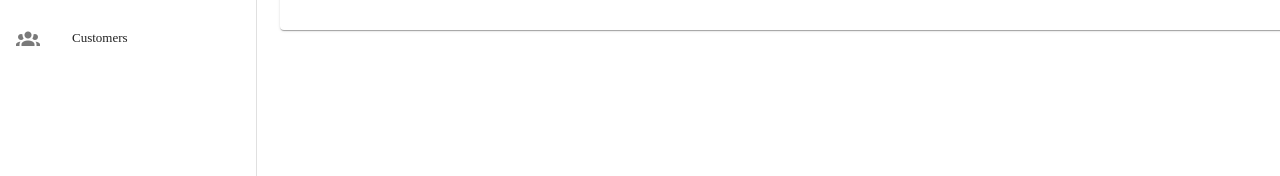
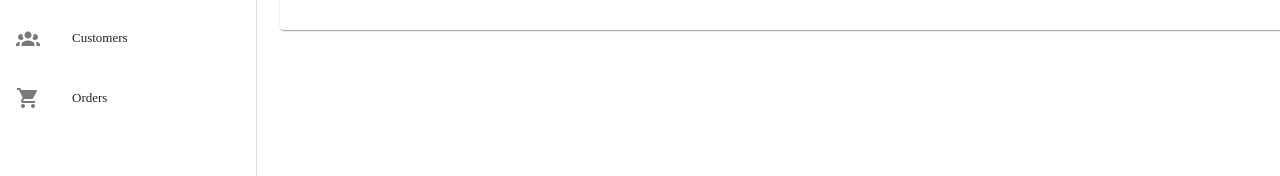
Before and after one commit to EdgarEldy/mevn_tutorial, a Vue app in the folder frontend/: page / in a window 1280 px wide. Shown: the part 196-372 px from the top of the page. Built offline with nearby package versions, Linux system fonts and the light colour scheme.

Commit message:
feat(frontend): add Orders link to AppSidebar
This is the last feature-branch nav link to add - the sidebar's per-
branch comment about links not existing yet is no longer needed.

```diff
--- a/frontend/src/components/AppSidebar.vue
+++ b/frontend/src/components/AppSidebar.vue
@@ -1,11 +1,10 @@
 <script setup>
-// Orders link is added by its own feature branch (see the README's per-branch task
-// lists), not upfront here - that route doesn't exist yet.
 const links = [
   { to: '/', icon: 'mdi-home', label: 'Home' },
   { to: '/categories', icon: 'mdi-shape', label: 'Categories' },
   { to: '/products', icon: 'mdi-package-variant', label: 'Products' },
   { to: '/customers', icon: 'mdi-account-group', label: 'Customers' },
+  { to: '/orders', icon: 'mdi-cart', label: 'Orders' },
 ]
 </script>
 
```
